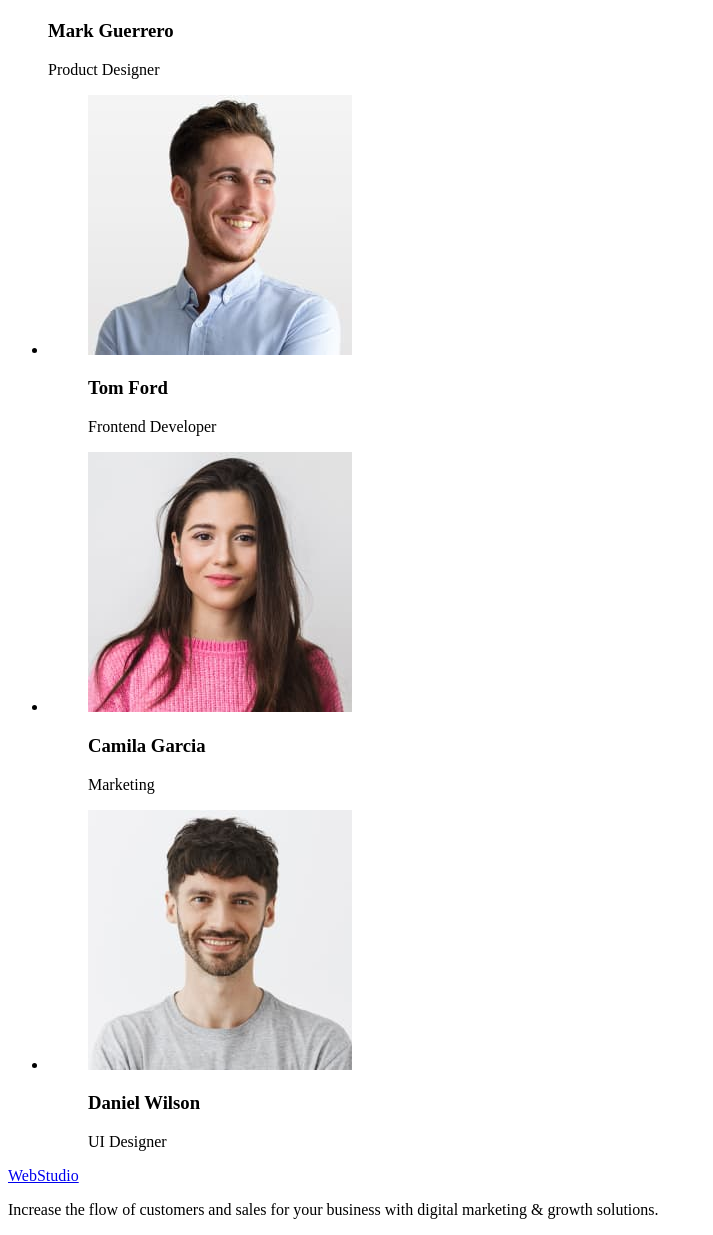
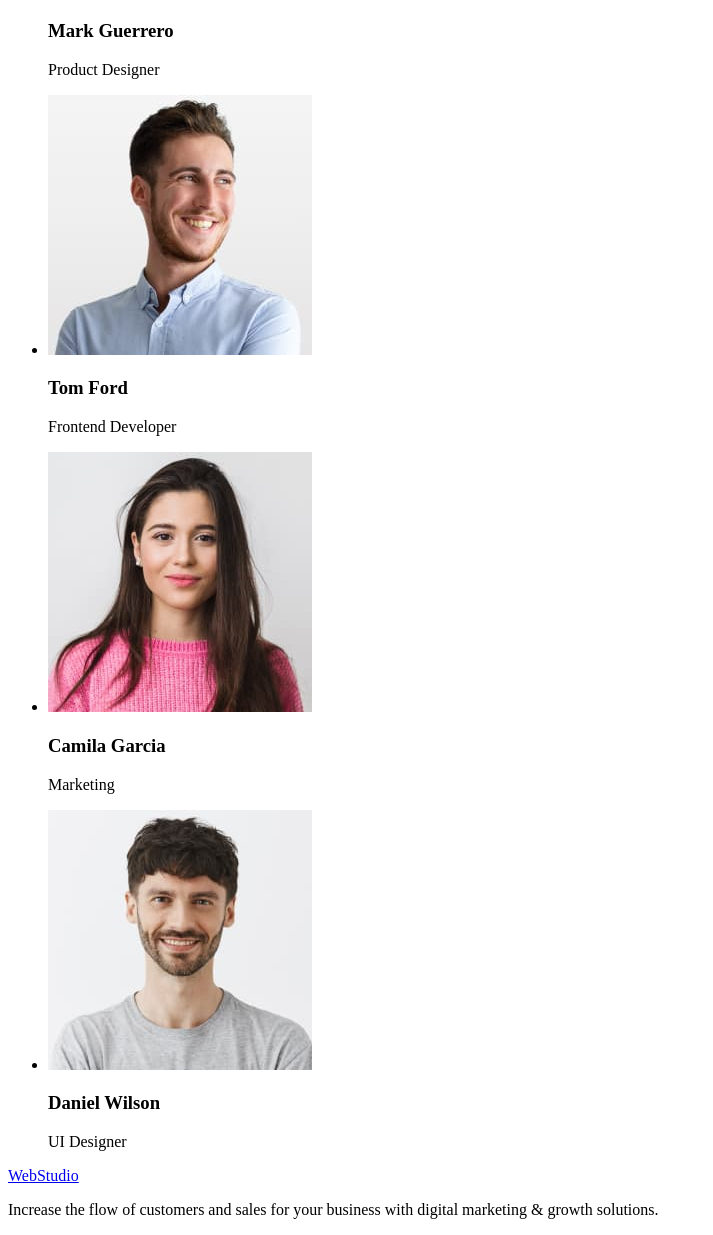
Before and after one commit to Maksym1988/goit-markup-hw-01, a plain HTML site: page index.html in a window 1280 px wide. Shown: the part 1902-3137 px from the top of the page, without its empty margins (0-713 px from the left). Drawn offline with Linux system fonts and the light colour scheme.

Commit message:
Update Section 4

```diff
--- a/index.html
+++ b/index.html
@@ -29,12 +29,12 @@
     </header>
     <!-- Main -->
     <main>
-      <!-- Hero Image -->
+      <!-- Section 1 Hero Image -->
       <section>
         <h1>Effective Solutions for Your Business</h1>
         <button type="button">Order Service</button>
       </section>
-      <!-- Section 1 Why are we -->
+      <!-- Section 2 Why are we -->
       <section>
         <h2>Why are we</h2>
         <ul>
@@ -68,7 +68,7 @@
           </li>
         </ul>
       </section>
-      <!-- Section 2 What are we doing -->
+      <!-- Section 3 What are we doing -->
       <section>
         <h2>What are we doing</h2>
         <ul>
@@ -98,7 +98,7 @@
           </li>
         </ul>
       </section>
-      <!-- Section 3 Our Team -->
+      <!-- Section 4 Our Team -->
       <section>
         <h2>Our Team</h2>
         <ul>
@@ -113,46 +113,34 @@
             <p>Product Designer</p>
           </li>
           <li>
-            <figure>
             <img
               src="./images/img5.jpg"
               alt="Photo Tom Ford"
               width="264"
               height="260"
             />
-              <figcaption>
             <h3>Tom Ford</h3>
             <p>Frontend Developer</p>
-              </figcaption>
-            </figure>
           </li>
           <li>
-            <figure>
             <img
               src="./images/img6.jpg"
               alt="Photo Camila Garcia"
               width="264"
               height="260"
             />
-              <figcaption>
             <h3>Camila Garcia</h3>
             <p>Marketing</p>
-              </figcaption>
-            </figure>
           </li>
           <li>
-            <figure>
             <img
               src="./images/img7.jpg"
               alt="Photo Daniel Wilson"
               width="264"
               height="260"
             />
-              <figcaption>
             <h3>Daniel Wilson</h3>
             <p>UI Designer</p>
-              </figcaption>
-            </figure>
           </li>
         </ul>
       </section>
```
Lines whose indentation alone changed are shown as unchanged.
